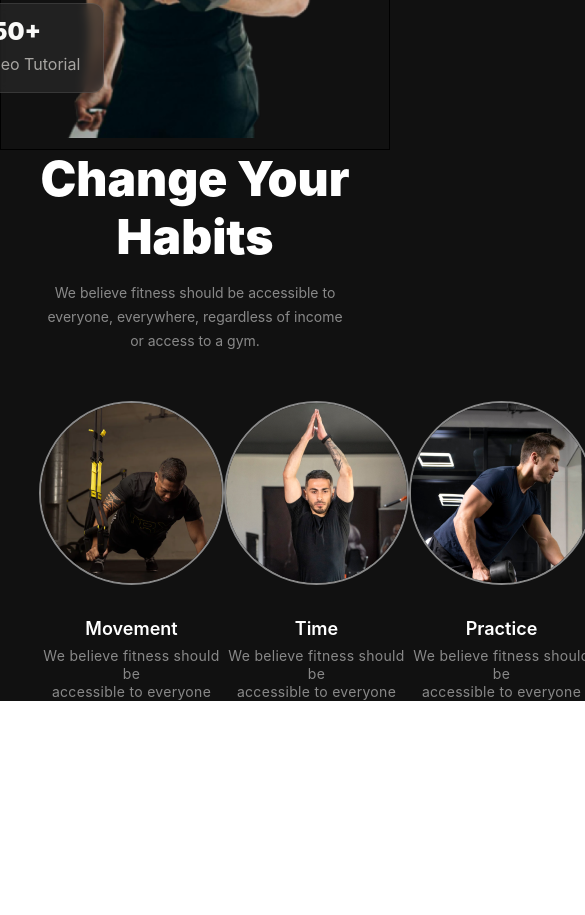
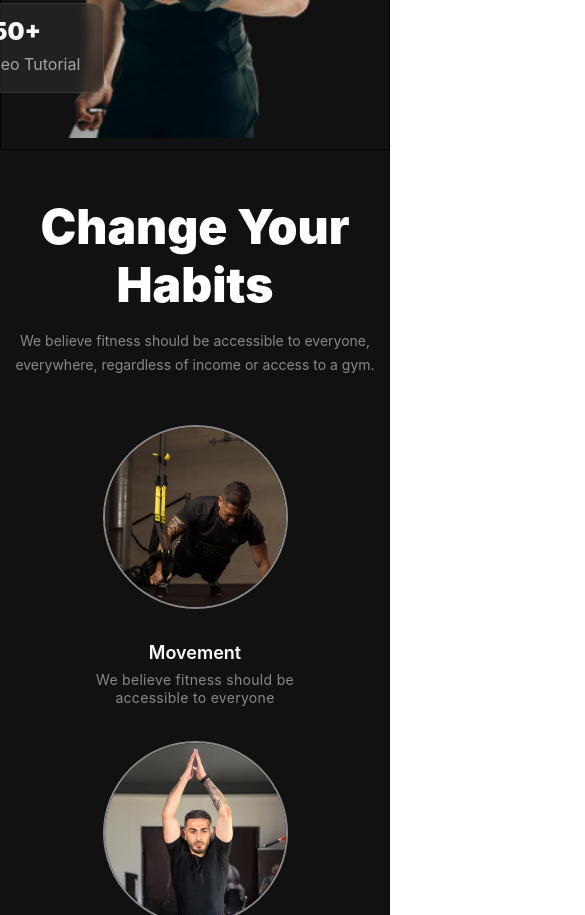
Before and after one commit to Jaber-riyan/A2__Fitness, a plain HTML site: page index.html in a window 390 px wide. Shown: the part 1085-2000 px from the top of the page, 585 px wide, since content can reach past the window. Before the commit the page ends 1786 px from the top, so only its background shows below. Drawn offline with Linux system fonts and the light colour scheme.

Commit message:
change habits section responsive for small devices

```diff
--- a/styles/responsive_small.css
+++ b/styles/responsive_small.css
@@ -42,6 +42,14 @@
   /* header section end here  */
 
   /* main section start here  */
-
+  .change-habits {
+    width: 95%;
+  }
+  .change-habits-photo {
+    grid-template-columns: 1fr;
+  }
+  .habits-photo {
+    margin-bottom: 2.1rem;
+  }
   /* main section end here  */
 }
--- a/styles/style.css
+++ b/styles/style.css
@@ -33,6 +33,7 @@ li {
 header {
   width: 100%;
   border: 1px solid black;
+  margin-bottom: 2rem;
 }
 .header-content {
   width: 80%;
@@ -198,6 +199,8 @@ nav {
   margin: 0 auto;
   color: white;
   text-align: center;
+  margin-top: 3rem;
+  margin-bottom: 6rem;
 }
 .change-habits-text h1 {
   font-size: 48px;
```
